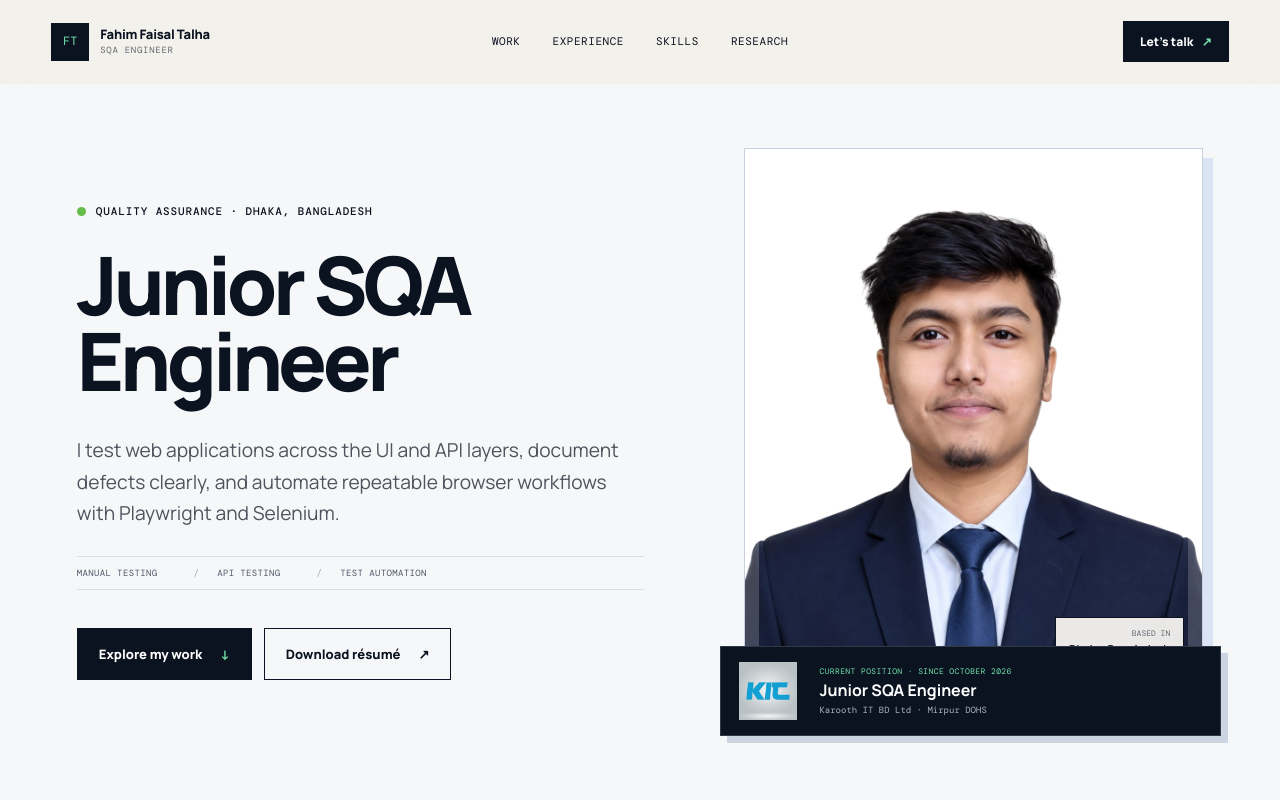
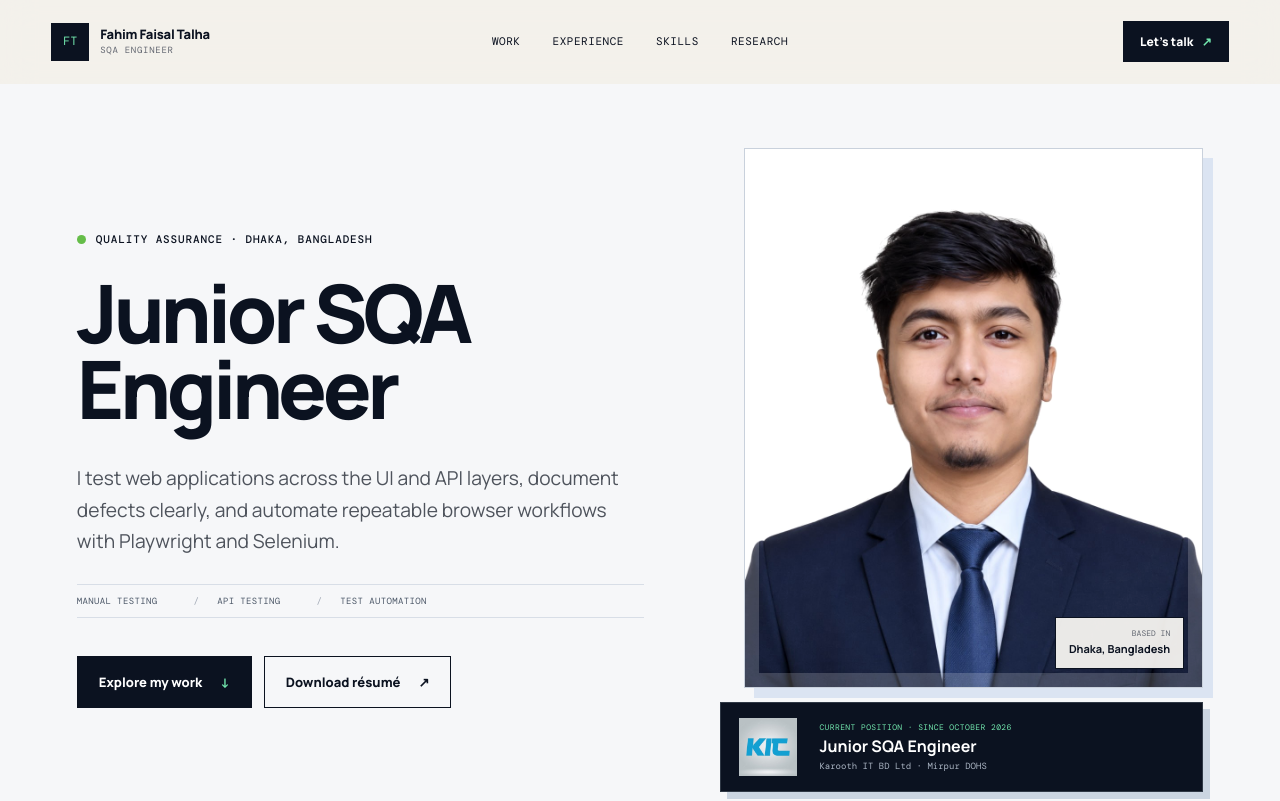
Before and after one commit to Fahimfaisaltalha/Talha_SQA_Portfolio, a plain HTML site: page dist/index.html in a window 1280 px wide. Shown: the top 801 px of the page. Drawn offline with nearby package versions, Linux system fonts and the light colour scheme.

Commit message:
Refactor profile visual and current role spotlight styles for improved layout

```diff
--- a/dist/styles.css
+++ b/dist/styles.css
@@ -60,7 +60,7 @@ button { font: inherit; }
 .button-primary span { color: var(--lime); }
 .button-ghost:hover { background: var(--white); }
 
-.profile-visual { position: relative; width: min(100%, 490px); justify-self: end; padding: 0 0 48px 24px; }
+.profile-visual { position: relative; width: min(100%, 490px); justify-self: end; padding-left: 24px; }
 .portrait-frame { position: relative; height: clamp(420px, 43vw, 540px); overflow: hidden; background: #dfe3ea; border: 1px solid #c9d1dc; box-shadow: 10px 10px 0 #dbe4f2; }
 .portrait-frame::after { content: ""; position: absolute; inset: 0; border: 14px solid rgba(255,255,255,.18); pointer-events: none; }
 .portrait-frame > img { width: 100%; height: 100%; display: block; object-fit: cover; object-position: 50% 24%; filter: saturate(.88) contrast(1.03); }
@@ -79,7 +79,7 @@ button { font: inherit; }
 .education-score strong, .education-score span { display: block; }
 .education-score strong { color: var(--lime); font-size: 27px; line-height: 1; letter-spacing: -.05em; }
 .education-score span { margin-top: 5px; color: #89929e; font: 8px var(--mono); }
-.current-role-spotlight { position: absolute; left: 0; right: -18px; bottom: 0; z-index: 2; display: grid; grid-template-columns: 64px 1fr; align-items: center; gap: 16px; padding: 15px 18px; background: var(--ink); color: var(--white); border: 1px solid #303946; box-shadow: 7px 7px 0 #cbd5e1; }
+.current-role-spotlight { position: relative; display: grid; grid-template-columns: 64px 1fr; align-items: center; gap: 16px; margin: 14px 0 0 -24px; padding: 15px 18px; background: var(--ink); color: var(--white); border: 1px solid #303946; box-shadow: 7px 7px 0 #cbd5e1; }
 .current-company-logo { width: 58px; height: 58px; overflow: hidden; background: var(--white); }
 .current-company-logo img { width: 100%; height: 100%; object-fit: cover; display: block; }
 .current-role-copy span { display: block; color: var(--lime); font: 8px var(--mono); letter-spacing: .05em; text-transform: uppercase; }
@@ -333,7 +333,7 @@ footer a { color: var(--lime); }
   .profile-visual { width: 100%; padding: 0; }
   .portrait-frame { height: min(108vw, 480px); box-shadow: 8px 8px 0 #dbe4f2; }
   .education-spotlight { position: relative; left: auto; right: auto; bottom: auto; grid-template-columns: 60px 1fr auto; gap: 12px; margin: 18px 0 0; padding: 14px; box-shadow: 7px 7px 0 var(--lime); }
-  .current-role-spotlight { position: relative; left: auto; right: auto; bottom: auto; margin-top: 14px; box-shadow: none; }
+  .current-role-spotlight { position: relative; left: auto; right: auto; bottom: auto; margin: 14px 0 0; box-shadow: none; }
   .university-logo { width: 54px; height: 54px; }
   .university-logo img { width: 48px; height: 48px; }
   .education-copy strong { font-size: 13px; }
```
